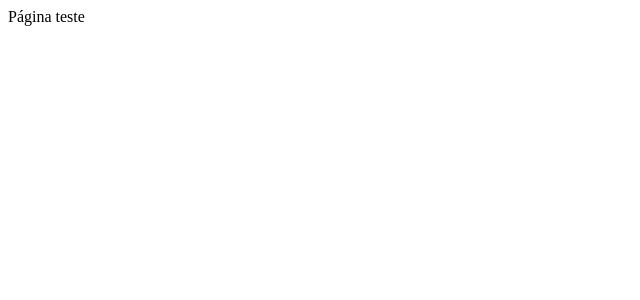
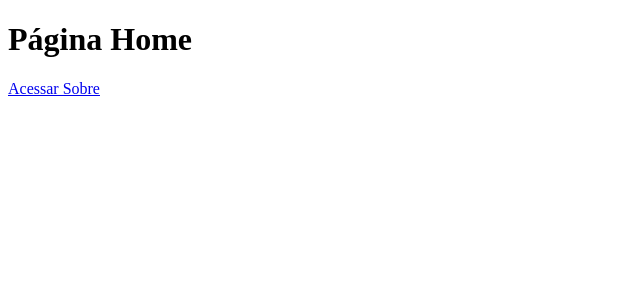
Before and after one commit to reinaldo-silva/click-portifolio, a Next.js app: page / in a window 1280 px wide. Shown: the top 300 px of the page, without its empty margins (0-640 px from the left). Built offline with nearby package versions, Linux system fonts and the light colour scheme.

Commit message:
Adicionando página sobre

```diff
--- a/pages/index.js
+++ b/pages/index.js
@@ -1,5 +1,14 @@
+import Link from "next/link";
+
 const Home = () => {
-  return <div>Página teste</div>;
+  return (
+    <div>
+      <h1>Página Home</h1>
+      <Link href="/sobre">
+        <a>Acessar Sobre</a>
+      </Link>
+    </div>
+  );
 };
 
 export default Home;
```
Also changed, not shown: pages/sobre.js (added, +14 -0 lines).
